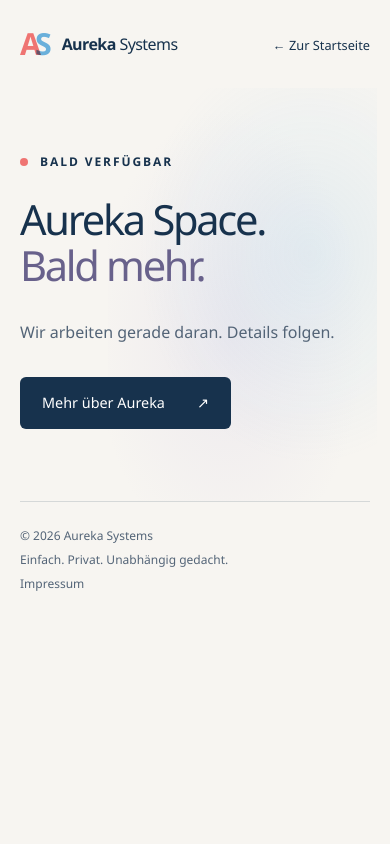
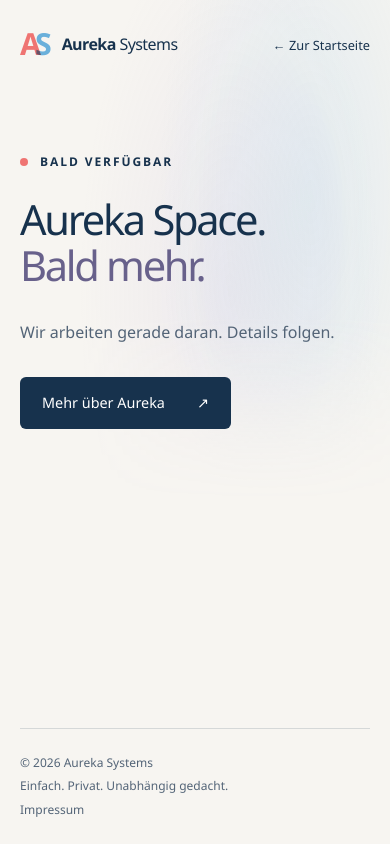
Before and after one commit to aurekasystems/aureka.at, a plain HTML site: page public/products/space.html in a window 390 px wide. Drawn offline with Linux system fonts and the light colour scheme.

Commit message:
Let the hero glow span the full width on wide screens
The hero background glow was clipped to the 1120px content box, so it
ended in a hard vertical edge on wide and ultrawide monitors. It now
spans the full viewport and fades out softly, while the content stays
in the centered container. Short pages also keep the footer at the
bottom of the window instead of leaving it mid-screen.

```diff
--- a/public/assets/style.css
+++ b/public/assets/style.css
@@ -1,10 +1,11 @@
-:root { color-scheme: light; --paper: #f7f5f1; --navy: #17324d; --muted: #536477; }
+:root { color-scheme: light; --paper: #f7f5f1; --navy: #17324d; --muted: #536477; --wrap: min(1120px, calc(100vw - 64px)); }
 * { box-sizing: border-box; }
 html { scroll-behavior: smooth; scroll-padding-top: 2rem; }
-body { margin: 0; background: var(--paper); color: var(--navy); font-family: "Segoe UI", system-ui, sans-serif; line-height: 1.65; -webkit-font-smoothing: antialiased; }
+body { margin: 0; min-height: 100vh; min-height: 100dvh; display: flex; flex-direction: column; overflow-x: clip; background: var(--paper); color: var(--navy); font-family: "Segoe UI", system-ui, sans-serif; line-height: 1.65; -webkit-font-smoothing: antialiased; }
 a { color: inherit; text-underline-offset: .25em; }
 a:focus-visible { outline: 3px solid var(--navy); outline-offset: 6px; }
 .wrap { width: min(1120px, calc(100% - 64px)); margin-inline: auto; }
+main { flex: 1 0 auto; }
 .skip-link { position: absolute; top: -100px; left: 24px; padding: 12px; background: white; z-index: 2; }
 .skip-link:focus { top: 12px; }
 .header { min-height: 112px; display: flex; align-items: center; justify-content: space-between; gap: 24px; }
@@ -16,7 +17,8 @@ a:focus-visible { outline: 3px solid var(--navy); outline-offset: 6px; }
 nav a { font-size: .9rem; text-decoration: none; }
 nav a:hover { text-decoration: underline; }
 .hero { position: relative; padding-block: clamp(72px, 10vw, 144px) 100px; }
-.hero::before { content: ""; position: absolute; z-index: -1; pointer-events: none; inset: 0 -2% 0 25%; background: radial-gradient(ellipse at 75% 40%, #6db7e824, transparent 60%), radial-gradient(ellipse at 45% 60%, #a99ad820, transparent 65%); }
+/* Glow spans the full viewport width and fades out softly, so it never ends in a visible edge on wide screens. */
+.hero::before { content: ""; position: absolute; z-index: -1; pointer-events: none; top: -112px; bottom: 0; left: calc(50% - 50vw); right: calc(50% - 50vw); background: radial-gradient(ellipse calc(var(--wrap) * .62) 560px at calc(50% + var(--wrap) * .33) 42%, #6db7e824, transparent 70%), radial-gradient(ellipse calc(var(--wrap) * .6) 520px at calc(50% + var(--wrap) * .1) 60%, #a99ad820, transparent 72%); -webkit-mask-image: linear-gradient(to bottom, #000 65%, transparent); mask-image: linear-gradient(to bottom, #000 65%, transparent); }
 .eyebrow { display: flex; align-items: center; gap: 12px; font-size: .75rem; font-weight: 650; letter-spacing: .16em; text-transform: uppercase; margin: 0 0 24px; }
 .eyebrow > span { height: 8px; width: 8px; border-radius: 50%; background: #ef7472; }
 h1 { font-size: clamp(2.6rem, 5.7vw, 4.8rem); font-weight: 550; line-height: 1.12; letter-spacing: -.055em; margin: 0 0 30px; }
@@ -43,6 +45,7 @@ h2 { font-size: clamp(2rem, 3.5vw, 2.8rem); line-height: 1.2; letter-spacing: -.
 .legal-list dt { font-weight: 600; }
 .legal-list dd { margin: 0; overflow-wrap: anywhere; }
 @media (max-width: 600px) {
+:root { --wrap: calc(100vw - 40px); }
 .wrap { width: calc(100% - 40px); }
 .header { min-height: 88px; gap: 12px; }
 .brand { gap: 10px; font-size: 1rem; }
```
